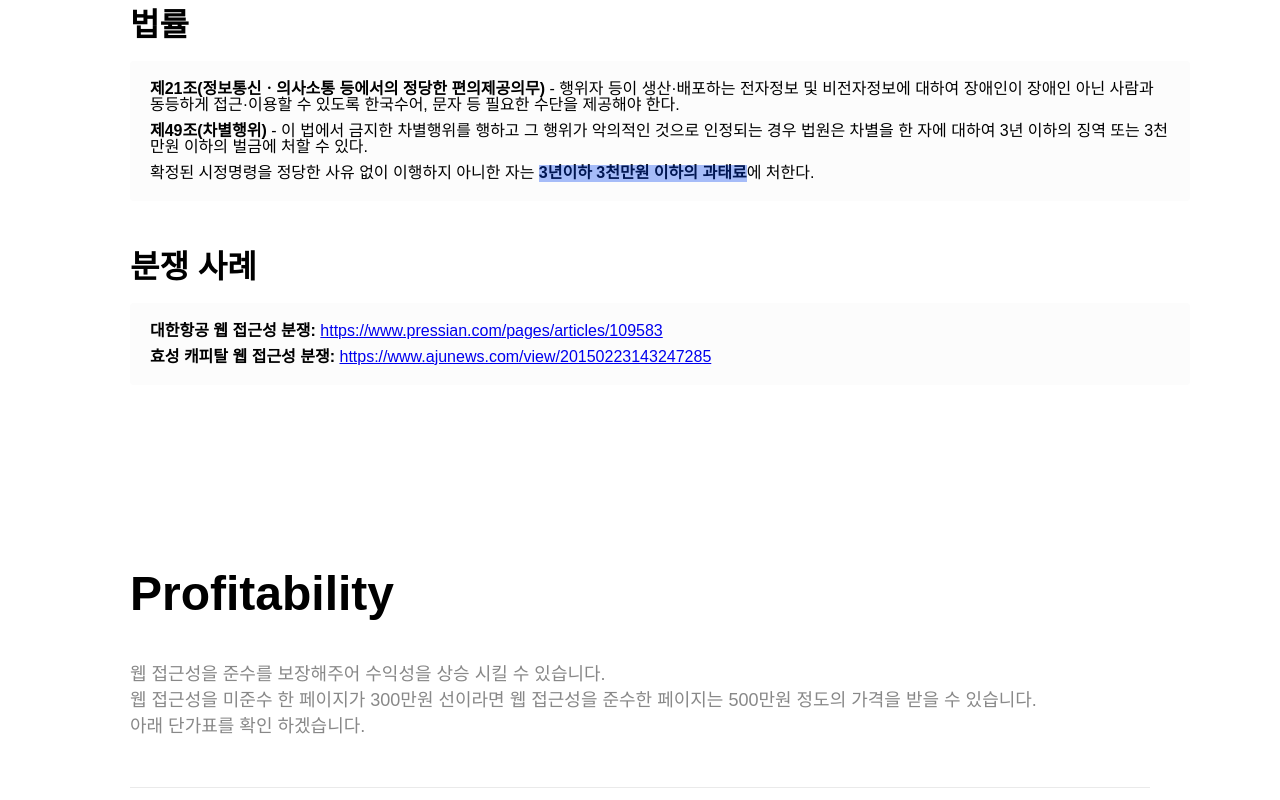
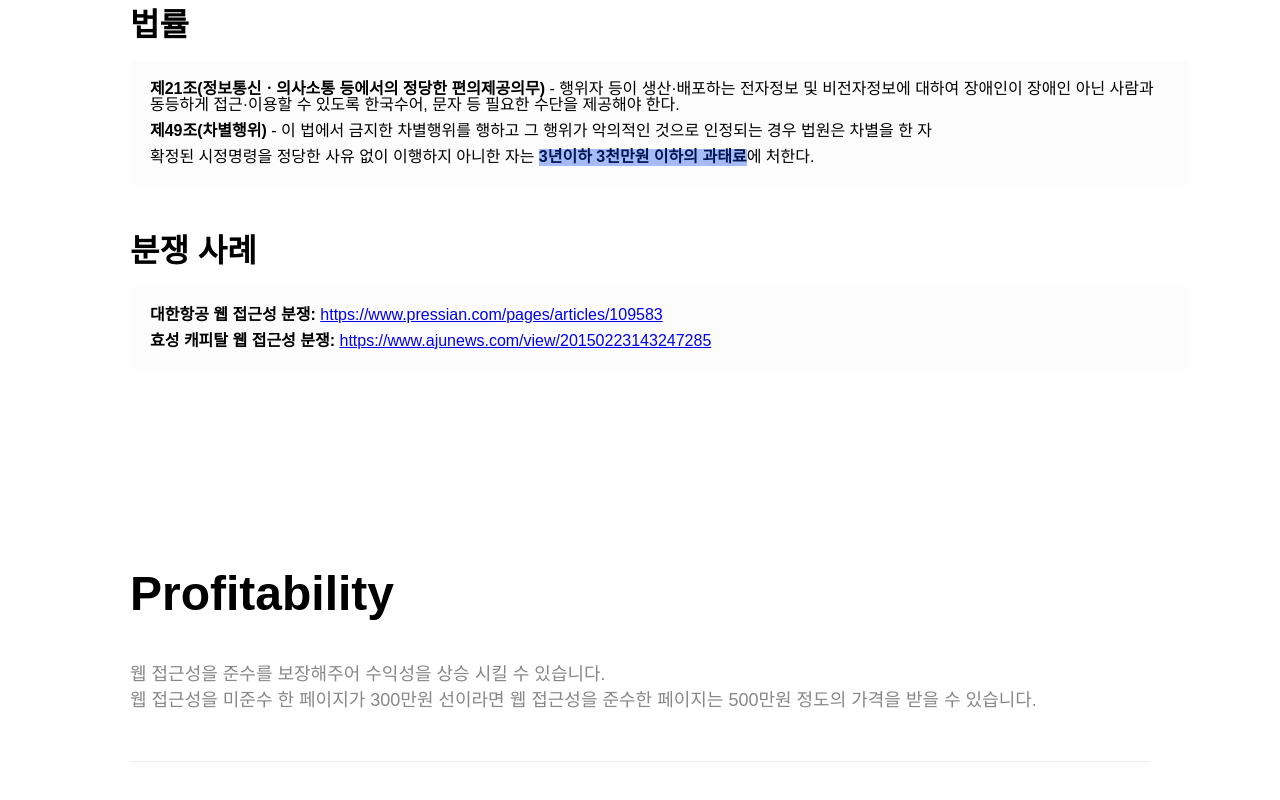
Before and after one commit to DongJae-Go-FE/seminar, a plain HTML site: page ppt/index.html in a window 1280 px wide. Shown: the part 3560-4360 px from the top of the page. Drawn offline with Linux system fonts and the light colour scheme; a web font is replaced by a local one.

Commit message:
seminar ppt end

```diff
--- a/ppt/index.html
+++ b/ppt/index.html
@@ -74,8 +74,7 @@
             </li>
             <li>
               <b>제49조(차별행위)</b> - 이 법에서 금지한 차별행위를 행하고 그
-              행위가 악의적인 것으로 인정되는 경우 법원은 차별을 한 자에 대하여
-              3년 이하의 징역 또는 3천만원 이하의 벌금에 처할 수 있다.
+              행위가 악의적인 것으로 인정되는 경우 법원은 차별을 한 자
             </li>
             <li>
               확정된 시정명령을 정당한 사유 없이 이행하지 아니한 자는
@@ -110,7 +109,6 @@
         <p class="sub-text type2">
           웹 접근성을 준수를 보장해주어 수익성을 상승 시킬 수 있습니다.
           웹 접근성을 미준수 한 페이지가 300만원 선이라면 웹 접근성을 준수한 페이지는 500만원 정도의 가격을 받을 수 있습니다.
-          아래 단가표를 확인 하겠습니다.
         </p>
         <hr />
         <h3 class="sub-title">단가표</h3>
@@ -254,7 +252,7 @@
           </li>
           <li>
             <h3 class="sub-title">
-              FeedBack By <span class="shake-horizontal">👍</span>
+              Feedback By <span class="shake-horizontal">👍</span>
             </h3>
             <p>- 구본우 차장, 차경수 차장, 전이수 과장, 박준상 사원</p>
           </li>
```
